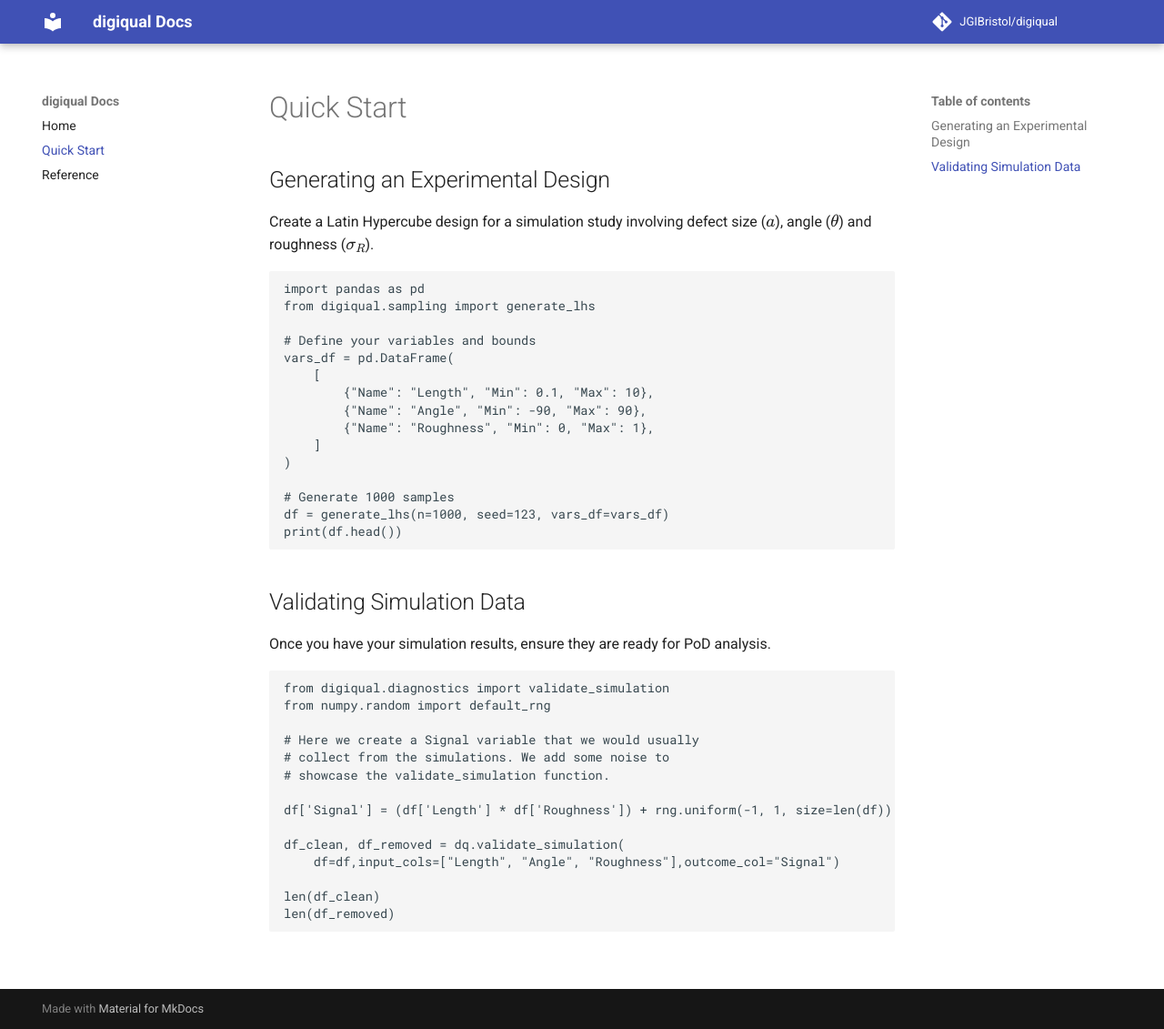
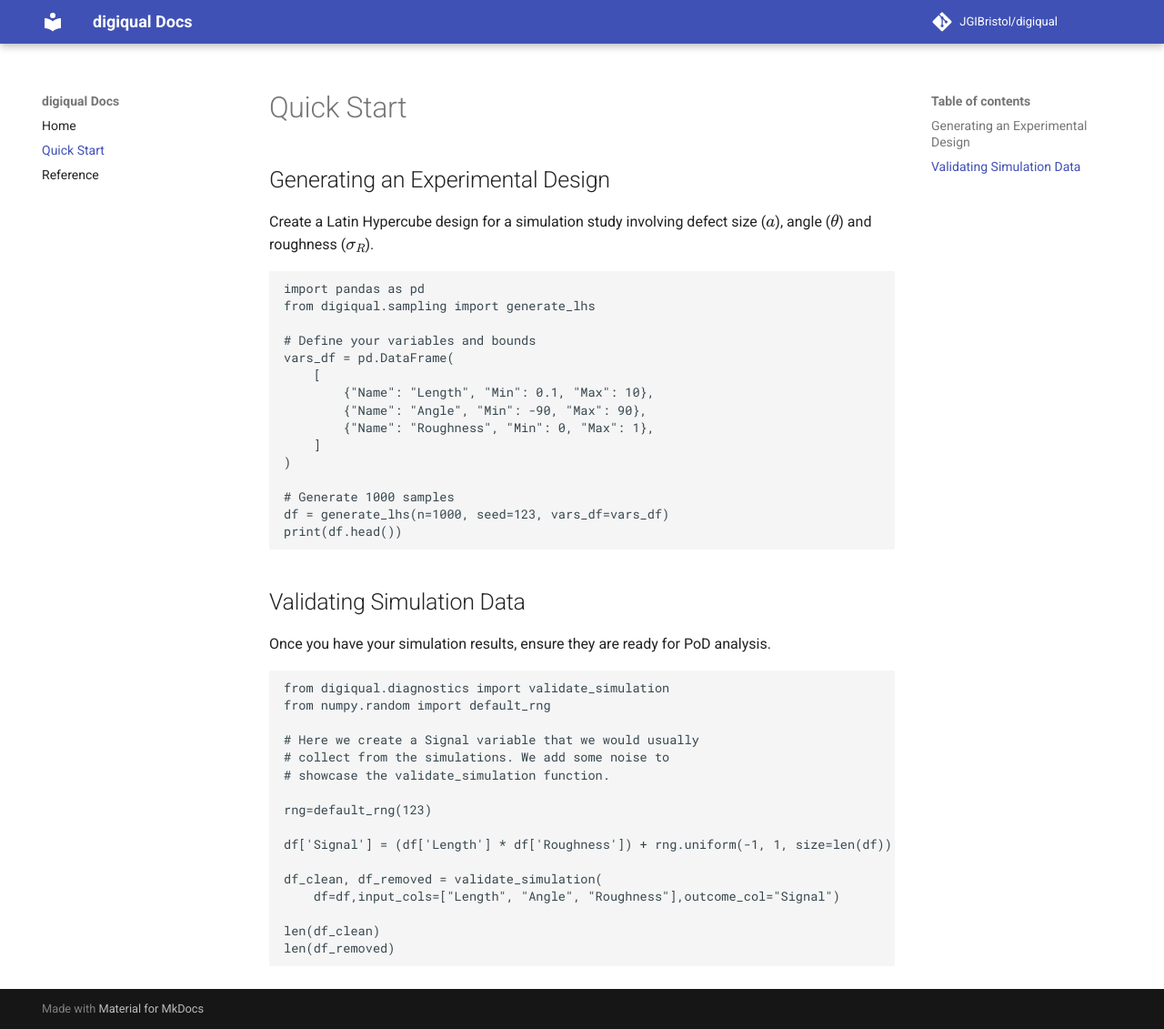
Before and after one commit to JGIBristol/digiqual, an MkDocs documentation site: the page built from docs/quick_start.md, in a window 1280 px wide and 1131 px high. Shown: the whole window at 91% size. Built offline with MkDocs 1.6.1 and Material for MkDocs 9.7.7, drawn with Linux system fonts in a browser that asks for light colours; comment, search, counter and statistics services are not loaded.

Commit message:
Update quick_start.md

````diff
--- a/docs/quick_start.md
+++ b/docs/quick_start.md
@@ -4,7 +4,7 @@
 
 Create a Latin Hypercube design for a simulation study involving defect size ($a$), angle ($\theta$) and roughness ($\sigma_{R}$).
 
-```python
+``` python
 import pandas as pd
 from digiqual.sampling import generate_lhs
 
@@ -26,7 +26,7 @@ print(df.head())
 
 Once you have your simulation results, ensure they are ready for PoD analysis.
 
-```python
+``` python
 from digiqual.diagnostics import validate_simulation
 from numpy.random import default_rng
 
@@ -34,9 +34,11 @@ from numpy.random import default_rng
 # collect from the simulations. We add some noise to
 # showcase the validate_simulation function.
 
+rng=default_rng(123)
+
 df['Signal'] = (df['Length'] * df['Roughness']) + rng.uniform(-1, 1, size=len(df))
 
-df_clean, df_removed = dq.validate_simulation(
+df_clean, df_removed = validate_simulation(
     df=df,input_cols=["Length", "Angle", "Roughness"],outcome_col="Signal")
 
 len(df_clean)
````
